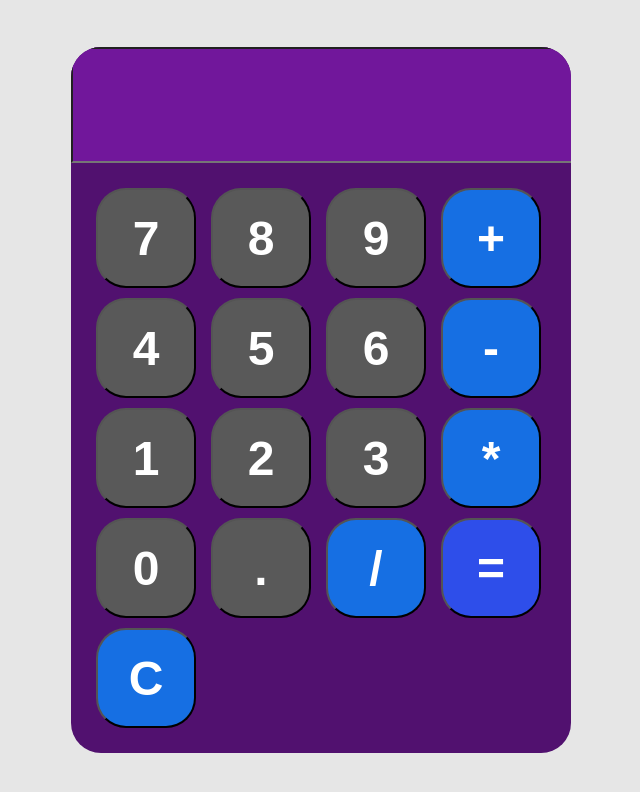
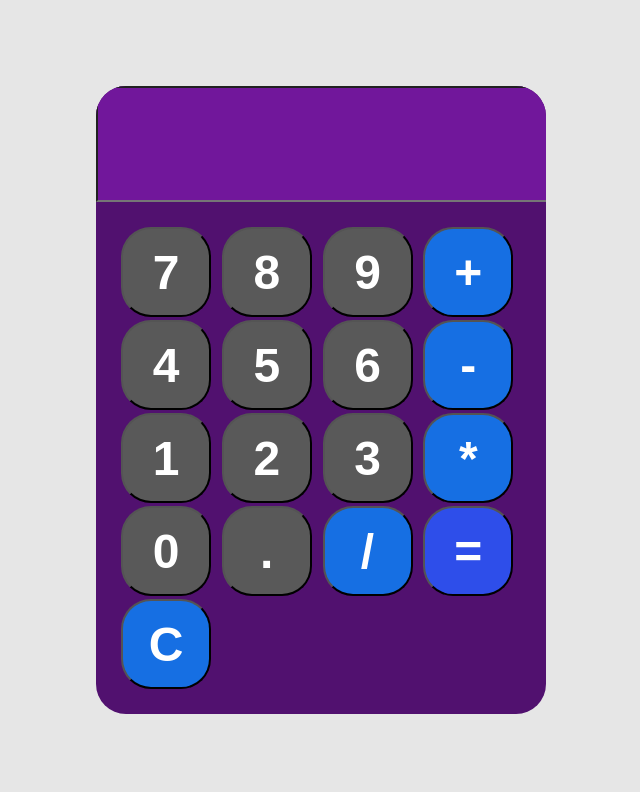
Before and after one commit to TraseRRR98/Calculator, a plain HTML site: page index.html in a window 1280 px wide. Shown: the whole page, without its empty margins (319-959 px from the left). Drawn offline with Linux system fonts and the light colour scheme.

Commit message:
Update styles.css

```diff
--- a/styles.css
+++ b/styles.css
@@ -11,7 +11,7 @@ body {
     font-family: 'Gill Sans', sans-serif;
     background-color: hsl(281, 74%, 25%);
     border-radius: 30px;
-    max-width: 500px;
+    max-width: 450px;
     overflow: hidden;
 }
 
@@ -27,14 +27,14 @@ body {
 #keys {
     display: grid;
     grid-template-columns: repeat(4, 1fr);
-    gap: 10px;
+    gap: 3px;
     padding: 25px;
 }
 
 
 button {
-    width:100px;
-    height: 100px;
+    width:90px;
+    height: 90px;
     border-radius: 30px;
     // border: none;
     background-color: hsl(0, 0%, 35%);
```
